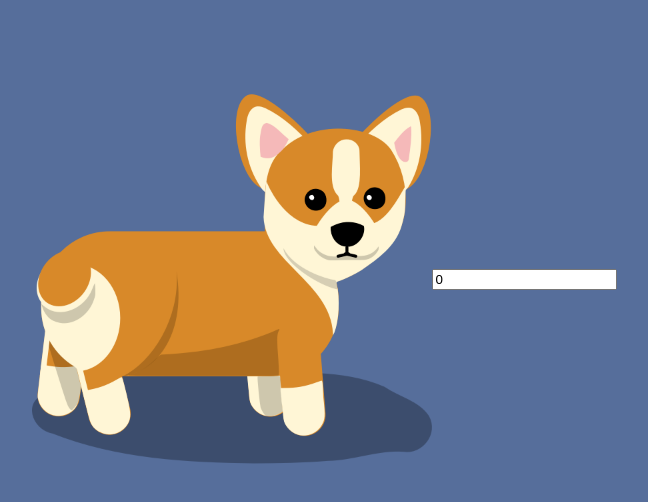
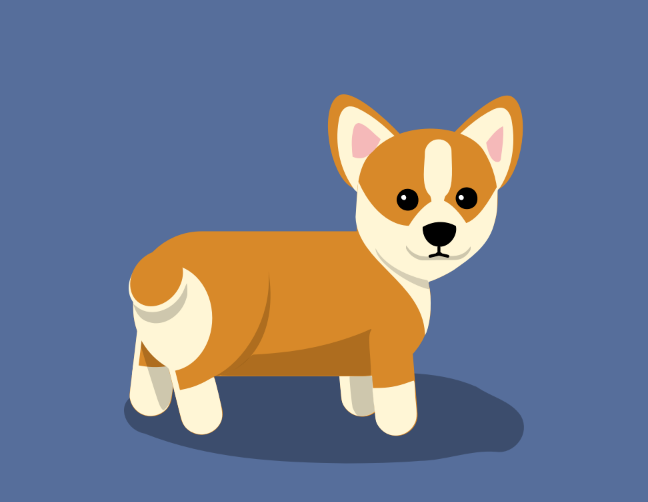
Before and after one commit to alicenyberg/useless-web, a plain HTML site: page index.html in a window 1280 px wide. Shown: the part 118-620 px from the top of the page, without its empty margins (316-964 px from the left). Drawn offline with Linux system fonts and the light colour scheme; a web font is replaced by a local one.

Commit message:
updated index.html

```diff
--- a/index.html
+++ b/index.html
@@ -12,7 +12,6 @@
     <h1>pet the corgi!!</h1>
     <div class="corgi-container">
       <img class="corgi" src="./images/corgi2.png" alt="a cute beige corgi" />
-      <input type="text" class="corgi-counter" value="0"></input>
     </div>
     <script src="script.js"></script>
   </body>
```
